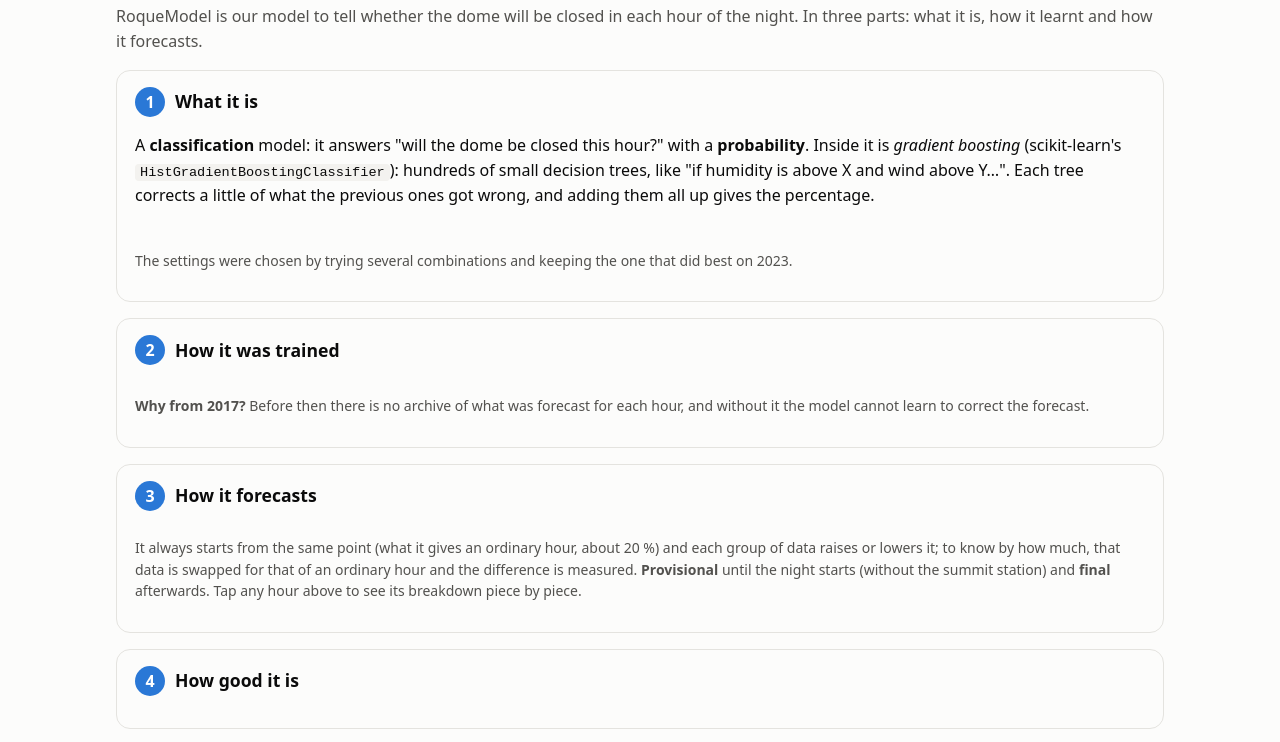
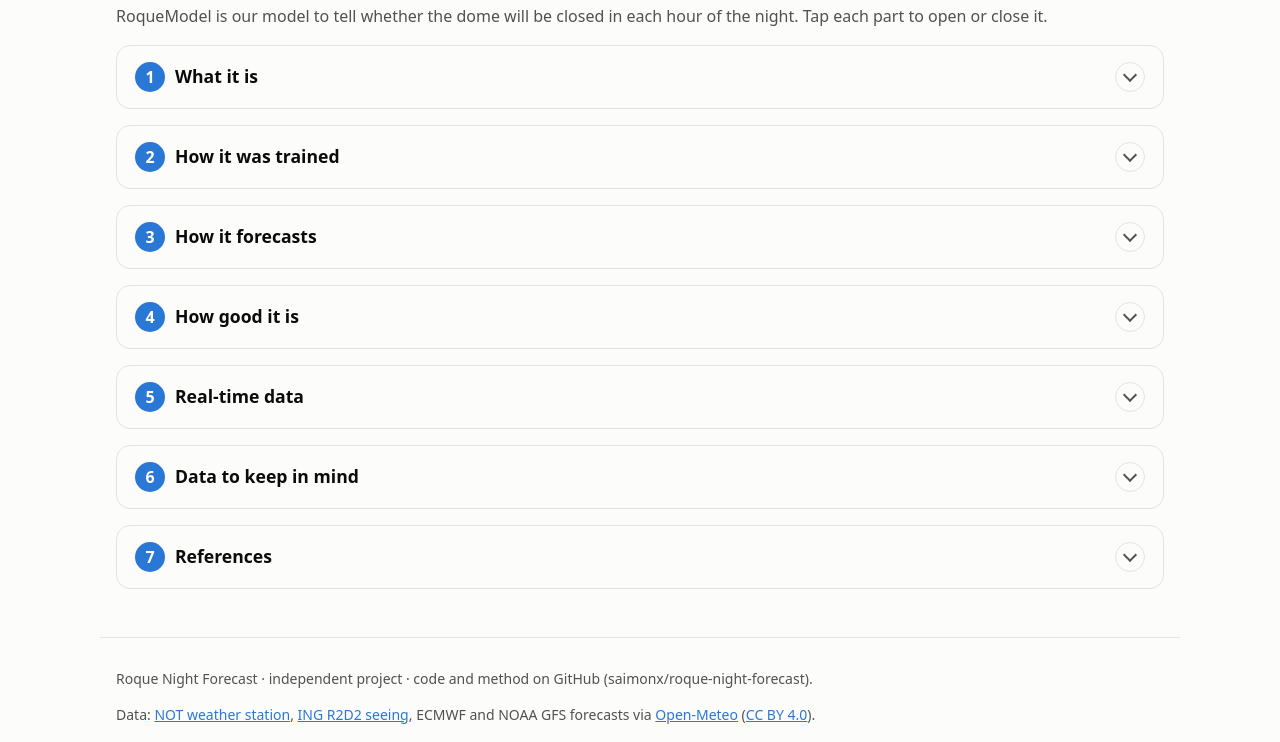
Before and after one commit to saimonx/roque-model, a plain HTML site: page site/index.html in a window 1280 px wide. Shown: the part 517-1259 px from the top of the page. Drawn offline with Linux system fonts and the light colour scheme; no server answers.

Commit message:
Fold every RoqueModel card by default, with an arrow to open and close it

```diff
--- a/site/assets/i18n.js
+++ b/site/assets/i18n.js
@@ -49,7 +49,7 @@ window.I18N = {
     raw_wind10: "* Viento a 10 m: no hay dato a la altura de la cumbre para esta hora.",
     updated: "Pronóstico emitido: {time} hora canaria.",
     rm_title: "Cómo funciona RoqueModel",
-    rm_intro: "RoqueModel es nuestro modelo para saber si la cúpula estará cerrada cada hora de la noche. En tres partes: qué es, cómo aprendió y cómo pronostica.",
+    rm_intro: "RoqueModel es nuestro modelo para saber si la cúpula estará cerrada cada hora de la noche. Toca cada apartado para abrirlo o cerrarlo.",
     rm1_title: "Qué es",
     rm1_text: "Un modelo de <b>clasificación</b>: responde a «¿estará la cúpula cerrada esta hora?» con una <b>probabilidad</b>. Por dentro es un <i>gradient boosting</i> (<code>HistGradientBoostingClassifier</code> de scikit-learn): cientos de árboles de decisión pequeños, del tipo «si la humedad pasa de X y el viento de Y…». Cada árbol corrige un poco lo que fallaron los anteriores, y la suma de todos da el porcentaje.",
     rm_stat_model: "modelo, para todas las horas", rm_stat_inputs: "datos de entrada por hora", rm_stat_trees: "árboles de decisión", rm_stat_out: "un número: probabilidad de cúpula cerrada",
@@ -163,7 +163,7 @@ window.I18N = {
     raw_wind10: "* Wind at 10 m: no summit-height value for this hour.",
     updated: "Forecast issued: {time} Canary time.",
     rm_title: "How RoqueModel works",
-    rm_intro: "RoqueModel is our model to tell whether the dome will be closed in each hour of the night. In three parts: what it is, how it learnt and how it forecasts.",
+    rm_intro: "RoqueModel is our model to tell whether the dome will be closed in each hour of the night. Tap each part to open or close it.",
     rm1_title: "What it is",
     rm1_text: "A <b>classification</b> model: it answers \"will the dome be closed this hour?\" with a <b>probability</b>. Inside it is <i>gradient boosting</i> (scikit-learn's <code>HistGradientBoostingClassifier</code>): hundreds of small decision trees, like \"if humidity is above X and wind above Y…\". Each tree corrects a little of what the previous ones got wrong, and adding them all up gives the percentage.",
     rm_stat_model: "model, for every hour", rm_stat_inputs: "inputs per hour", rm_stat_trees: "decision trees", rm_stat_out: "one number: chance the dome is closed",
--- a/site/assets/style.css
+++ b/site/assets/style.css
@@ -388,3 +388,15 @@ ul.rm-bars li:nth-child(2) .bar-fill { opacity: .55; }
 .rm-part .note-card h4 { margin: .2rem 0 .5rem; }
 ul.refs { padding-left: 1.1rem; margin: .4rem 0; }
 ul.refs li { margin: .5rem 0; line-height: 1.5; }
+
+/* Each RoqueModel card folds: closed by default, an arrow on the right opens and closes it */
+details.rm-part > summary { list-style: none; cursor: pointer; margin-bottom: 0; }
+details.rm-part > summary::-webkit-details-marker { display: none; }
+details.rm-part[open] > summary { margin-bottom: 8px; }
+.rm-arrow { margin-left: auto; width: 30px; height: 30px; border-radius: 50%; border: 1px solid var(--border); flex: none;
+  display: inline-flex; align-items: center; justify-content: center; transition: transform .2s ease, background .2s ease; }
+.rm-arrow::before { content: ""; width: 8px; height: 8px; border-right: 2px solid var(--text-2); border-bottom: 2px solid var(--text-2);
+  transform: translateY(-2px) rotate(45deg); }
+details.rm-part[open] > summary .rm-arrow { transform: rotate(180deg); }
+details.rm-part > summary:hover .rm-arrow { background: var(--surface-2); }
+details.rm-part > summary:focus-visible { outline: 2px solid var(--series-1); outline-offset: 3px; border-radius: 8px; }
--- a/site/index.html
+++ b/site/index.html
@@ -5,7 +5,7 @@
   <meta name="viewport" content="width=device-width, initial-scale=1">
   <title>Roque Night Forecast</title>
   <meta name="description" content="Tonight at the Roque de los Muchachos Observatory (La Palma), hour by hour: will the dome be open, and how sharp will the stars be. Independent project with real, public data.">
-  <link rel="stylesheet" href="assets/style.css?v=37">
+  <link rel="stylesheet" href="assets/style.css?v=39">
 </head>
 <body>
   <header class="top">
@@ -50,36 +50,36 @@
       <h2 data-i18n="rm_title"></h2>
       <p class="muted" data-i18n-html="rm_intro"></p>
       <div class="rm-parts">
-        <article class="rm-part">
-          <header class="rm-head"><span class="rm-num">1</span><h3 data-i18n="rm1_title"></h3></header>
+        <details class="rm-part">
+          <summary class="rm-head"><span class="rm-num">1</span><h3 data-i18n="rm1_title"></h3><span class="rm-arrow" aria-hidden="true"></span></summary>
           <p data-i18n-html="rm1_text"></p>
           <div class="rm-stats" id="rm-stats"></div>
           <div class="table-wrap"><table class="small rm-table" id="rm-tech"></table></div>
           <p class="muted small" data-i18n-html="rm1_note"></p>
-        </article>
-        <article class="rm-part">
-          <header class="rm-head"><span class="rm-num">2</span><h3 data-i18n="rm2_title"></h3></header>
+        </details>
+        <details class="rm-part">
+          <summary class="rm-head"><span class="rm-num">2</span><h3 data-i18n="rm2_title"></h3><span class="rm-arrow" aria-hidden="true"></span></summary>
           <p id="rm2-text"></p>
           <div class="rm-timeline" id="rm-timeline"></div>
           <div class="table-wrap"><table class="small rm-table" id="rm-data"></table></div>
           <p class="muted small" data-i18n-html="rm2_note"></p>
-        </article>
-        <article class="rm-part">
-          <header class="rm-head"><span class="rm-num">3</span><h3 data-i18n="rm3_title"></h3></header>
+        </details>
+        <details class="rm-part">
+          <summary class="rm-head"><span class="rm-num">3</span><h3 data-i18n="rm3_title"></h3><span class="rm-arrow" aria-hidden="true"></span></summary>
           <ol class="rm-flow" id="rm-flow"></ol>
           <h4 id="rm-example-title"></h4>
           <ul class="rm-waterfall" id="rm-example"></ul>
           <p class="muted small" data-i18n-html="rm3_note"></p>
-        </article>
-        <article class="rm-part">
-          <header class="rm-head"><span class="rm-num">4</span><h3 data-i18n="rm4_title"></h3></header>
+        </details>
+        <details class="rm-part">
+          <summary class="rm-head"><span class="rm-num">4</span><h3 data-i18n="rm4_title"></h3><span class="rm-arrow" aria-hidden="true"></span></summary>
           <p id="rm4-text"></p>
           <div class="rm-timeline" id="rm4-timeline"></div>
           <ul class="rm-bars" id="rm4-bars"></ul>
           <p class="muted small" id="rm4-note"></p>
-        </article>
-        <article class="rm-part" id="live">
-          <header class="rm-head"><span class="rm-num">5</span><h3 data-i18n="fold_live"></h3></header>
+        </details>
+        <details class="rm-part" id="live">
+          <summary class="rm-head"><span class="rm-num">5</span><h3 data-i18n="fold_live"></h3><span class="rm-arrow" aria-hidden="true"></span></summary>
           <p data-i18n="live_intro"></p>
           <h4 data-i18n="live_fc_title"></h4>
           <p class="muted small" data-i18n="live_fc_text"></p>
@@ -90,20 +90,20 @@
           <h4 data-i18n="vs_title"></h4>
           <p class="muted small" data-i18n="vs_text"></p>
           <div class="chart short" id="chart-vs"></div>
-        </article>
-        <article class="rm-part" id="notes">
-          <header class="rm-head"><span class="rm-num">6</span><h3 data-i18n="notes_title"></h3></header>
+        </details>
+        <details class="rm-part" id="notes">
+          <summary class="rm-head"><span class="rm-num">6</span><h3 data-i18n="notes_title"></h3><span class="rm-arrow" aria-hidden="true"></span></summary>
           <p class="muted" data-i18n="notes_intro"></p>
           <div class="notes-grid">
             <section class="note-card why"><h4 data-i18n="notes_why_title"></h4><ul data-i18n-html="notes_why"></ul></section>
             <section class="note-card missing"><h4 data-i18n="notes_missing_title"></h4><ul data-i18n-html="notes_missing"></ul></section>
             <section class="note-card limits"><h4 data-i18n="notes_limits_title"></h4><ul data-i18n-html="notes_limits"></ul></section>
           </div>
-        </article>
-        <article class="rm-part" id="refs">
-          <header class="rm-head"><span class="rm-num">7</span><h3 data-i18n="fold_refs"></h3></header>
+        </details>
+        <details class="rm-part" id="refs">
+          <summary class="rm-head"><span class="rm-num">7</span><h3 data-i18n="fold_refs"></h3><span class="rm-arrow" aria-hidden="true"></span></summary>
           <ul class="refs" data-i18n-html="refs_html"></ul>
-        </article>
+        </details>
       </div>
     </section>
 
@@ -116,8 +116,8 @@
   </footer>
 
   <div id="tooltip" class="tooltip" role="status" hidden></div>
-  <script src="assets/i18n.js?v=37"></script>
-  <script src="assets/charts.js?v=37"></script>
-  <script src="assets/app.js?v=37"></script>
+  <script src="assets/i18n.js?v=39"></script>
+  <script src="assets/charts.js?v=39"></script>
+  <script src="assets/app.js?v=39"></script>
 </body>
 </html>
```
